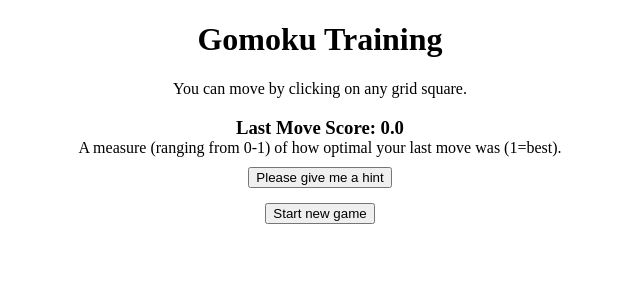
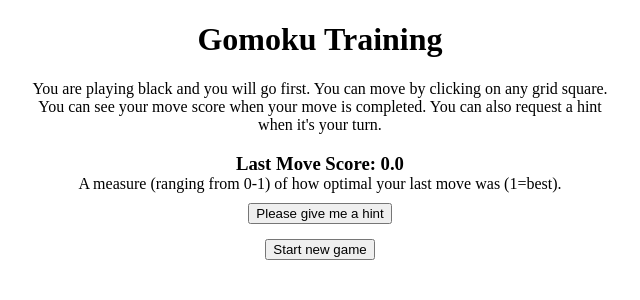
Before and after one commit to qiaozhQZ/Gomoku_flask, a Flask app: template templates/immediate.html in a window 1280 px wide. Shown: the top 300 px of the page, without its empty margins (320-960 px from the left). Run offline with Flask 3, Linux system fonts and the light colour scheme; the template is opened without the code that fills it, so the values that code supplies are empty; data comes from the database, SQL or seed files in the repository.

Commit message:
add instructions to each condition

```diff
--- a/templates/control.html
+++ b/templates/control.html
@@ -9,7 +9,7 @@
 </div>
 
 <div id = "start_instructions">
-    <div>You can move by clicking on any grid square.</div>
+    <div>You are playing black and you will go first. You can move by clicking on any grid square.</div>
 </div>
 
 <div id="winning_dialog">
--- a/templates/delayed.html
+++ b/templates/delayed.html
@@ -12,7 +12,7 @@
 <!-- button always appear -->
 
 <div id = "start_instructions">
-    <div>You can move by clicking on any grid square.  Once you complete the
+    <div>You are playing black and you will go first. You can move by clicking on any grid square. Once you complete the
         game or want to end a game, you can review each move in the game and
         get feedback on move score and hints from the AI model.</div>
 </div>
--- a/templates/immediate.html
+++ b/templates/immediate.html
@@ -6,7 +6,7 @@
 {% block content%}
 
 <div id = "start_instructions">
-    <div>You can move by clicking on any grid square.</div>
+    <div>You are playing black and you will go first. You can move by clicking on any grid square. You can see your move score when your move is completed. You can also request a hint when it's your turn.</div>
 </div>
 
 <div id="toolbar">
```
